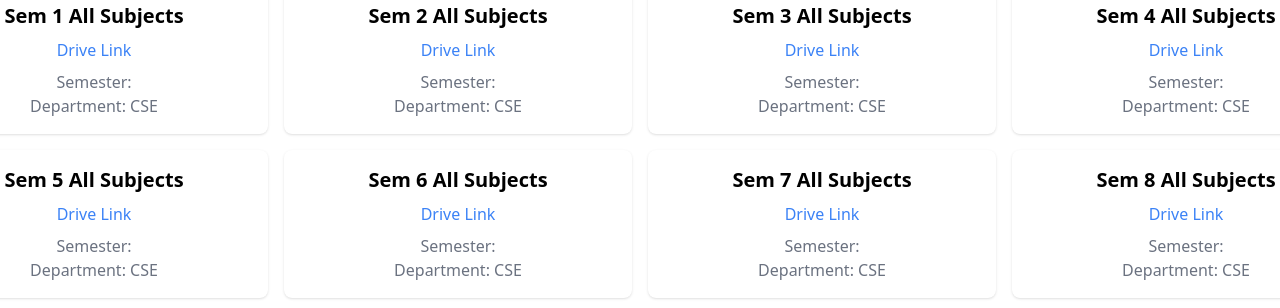
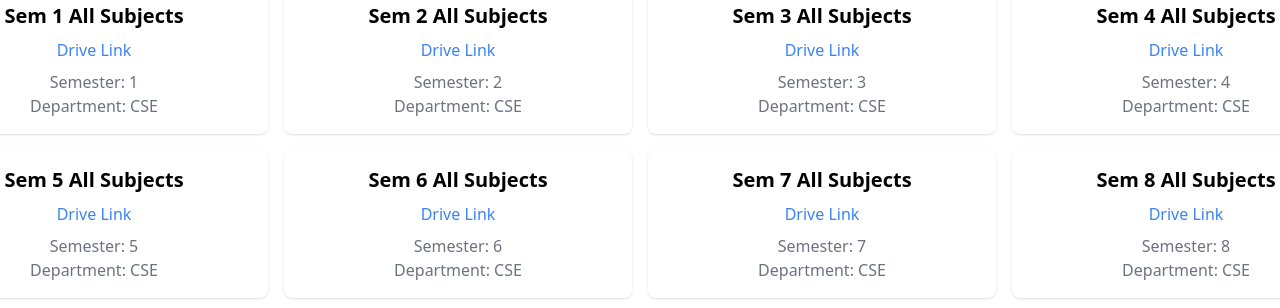
Before and after one commit to OctoTechHub/studysource, a React (Vite) app: page / in a window 1280 px wide. Shown: the part 224-532 px from the top of the page. Built offline with nearby package versions, Linux system fonts and the light colour scheme.

Commit message:
bug fixes

```diff
--- a/src/App.tsx
+++ b/src/App.tsx
@@ -1,7 +1,5 @@
 import Navbar from './components/Navbar'
-import Home from './components/Home'
 import './App.css'
-import Footer from './components/Footer'
 
 function App() {
 
--- a/src/components/Materials.tsx
+++ b/src/components/Materials.tsx
@@ -23,7 +23,7 @@ const DisplayMaterials : React.FC<DisplayMaterialsProps> = ({searchQuery}) => {
                 <a href={material.driveLink} className="text-blue-500 hover:underline mb-2">
                     Drive Link
                 </a>
-                <p className="text-gray-500">Semester: {material.Semester}</p>
+                <p className="text-gray-500">Semester: {material.semester}</p>
                 <p className="text-gray-500">Department: {material.department}</p>
             </div>
         ))}
--- a/src/components/Navbar.tsx
+++ b/src/components/Navbar.tsx
@@ -1,4 +1,4 @@
-import { BrowserRouter, NavLink , Route, Routes } from "react-router-dom";
+import { BrowserRouter, Route, Routes } from "react-router-dom";
 import handWritten from "./HandNotes";
 import Maintainers from "./Maintainers";
 import Nav from "./Nav";
--- a/src/components/helloWorld.tsx
+++ b/src/components/helloWorld.tsx
@@ -1,4 +1,3 @@
-import React from 'react';
 
 export function Hello() {
   const message = {
--- a/src/material.ts
+++ b/src/material.ts
@@ -50,8 +50,8 @@ export const materials = [
 ];
 
 
-const handWritten = [
-  {
+// const handWritten = [
+//   {
 
-  }
-]
+//   }
+// ]
```
